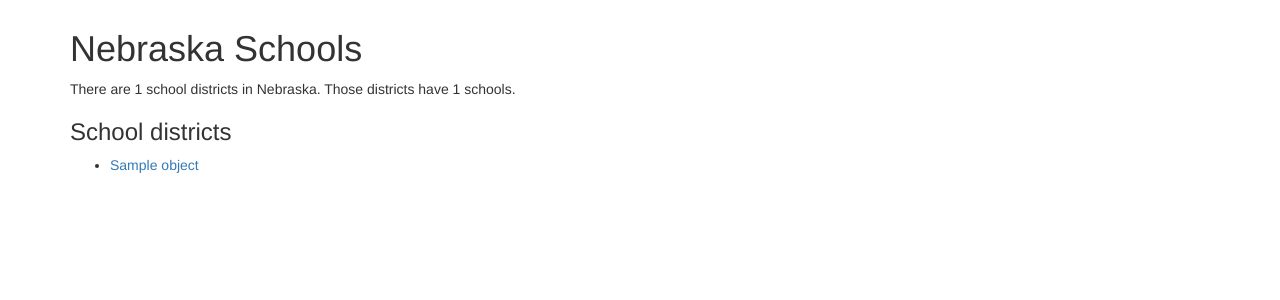
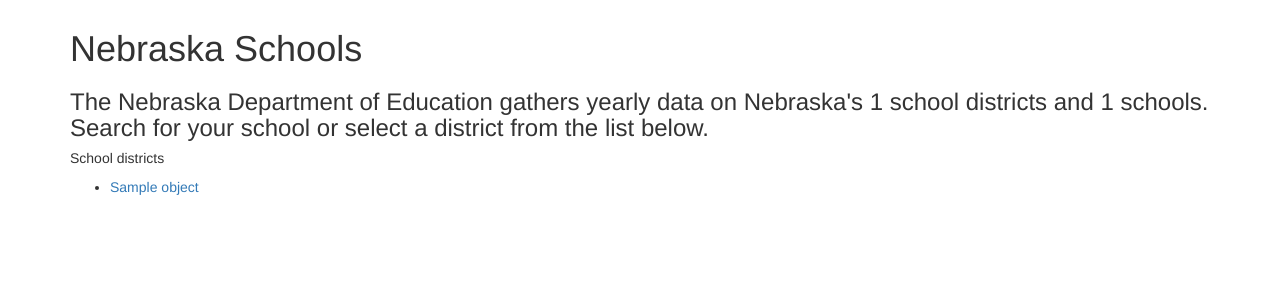
Before and after one commit to dwheaton2011/nebschools, a Python web app: template nebschools/templates/index.html in a window 1280 px wide. Shown: the part 51-351 px from the top of the page. Run offline with Jinja, Linux system fonts and the light colour scheme; the template is opened without the code that fills it: most values are stand-ins (such as "Sample title", 1, 10 or a date in 2020); some libraries are stand-ins or nearby versions.

Commit message:
Minor tweaks

```diff
--- a/nebschools/templates/district.html
+++ b/nebschools/templates/district.html
@@ -29,7 +29,7 @@ Those districts have {{ school_count }} schools.</p>
               <tbody>
                 <tr>{% for object in drop %}
                   <td>{{ object.school_year }}</td>
-                  <td>{{ object.dropout_rate }}</td>
+                  {% if object.dropout_rate == '-1.0' %} <td></td> {% else %}<td>{{ object.dropout_rate }}</td> {% endif %}                </tr>
                 </tr>{% endfor %}
               </tbody>
             </table>
--- a/nebschools/templates/index.html
+++ b/nebschools/templates/index.html
@@ -5,12 +5,11 @@
 <br><br><br>
 
 <h1>Nebraska Schools</h1>
+<h3>The Nebraska Department of Education gathers yearly data on Nebraska's {{ total_count }} school districts and {{ school_count }} schools. Search for your school or select a district from the list below.</h3>
 
 
-<p>There are {{ total_count }} school districts in Nebraska.
-Those districts have {{ school_count }} schools.</p>
 
-<h3>School districts</h3>
+<h5>School districts</h5>
 
 <ul>{% for object in districts %}
 <li><a href="{{ object.get_absolute_url }}">{{ object.distname }}</a></li>
```
Also changed, not shown: nebschools/templates/schools.html (+10 -10 lines).
